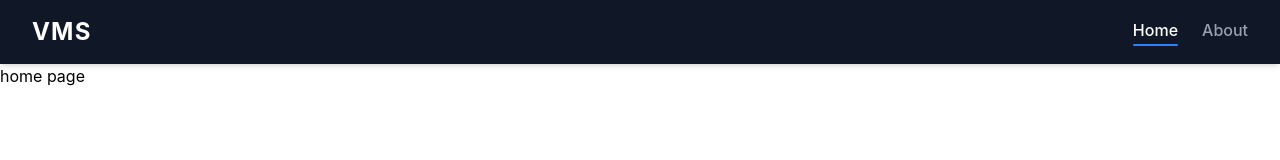
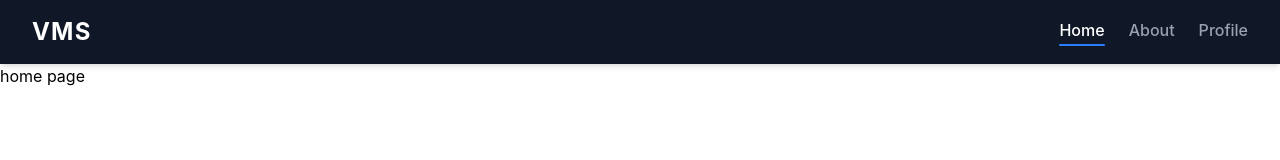
Before and after one commit to Fintech-innovation-hub/wms-fintech-app, a React (Vite) app: page / in a window 1280 px wide. Shown: the top 160 px of the page. Built offline with nearby package versions, Linux system fonts and the light colour scheme.

Commit message:
Profile sahifa

```diff
--- a/src/components/Header.tsx
+++ b/src/components/Header.tsx
@@ -39,6 +39,19 @@ function Header() {
         >
           About
         </NavLink>
+        <NavLink
+          to="/profile"
+          end
+          className={({ isActive }) =>
+            `text-base font-medium transition-colors relative pb-1 ${
+              isActive
+                ? "text-white after:absolute after:bottom-0 after:left-0 after:w-full after:h-0.5 after:bg-blue-500 after:rounded"
+                : "text-gray-400 hover:text-white"
+            }`
+          }
+        >
+          Profile
+        </NavLink>
       </nav>
     </header>
   );
--- /dev/null
+++ b/src/pages/home/Profile.tsx
@@ -0,0 +1,9 @@
+import React from 'react'
+
+function Profile() {
+  return (
+    <div>Profile</div>
+  )
+}
+
+export default Profile
```
Also changed, not shown: src/router/router.tsx (+7 -0 lines).
